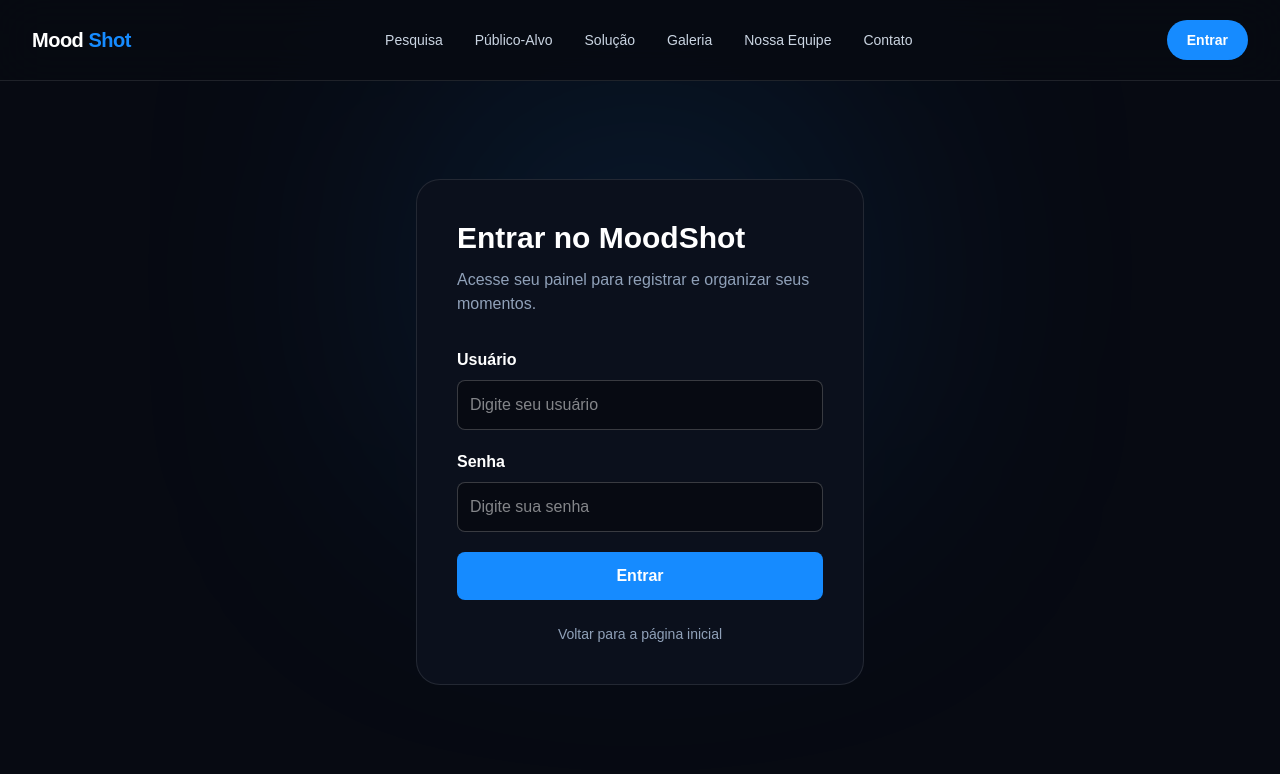
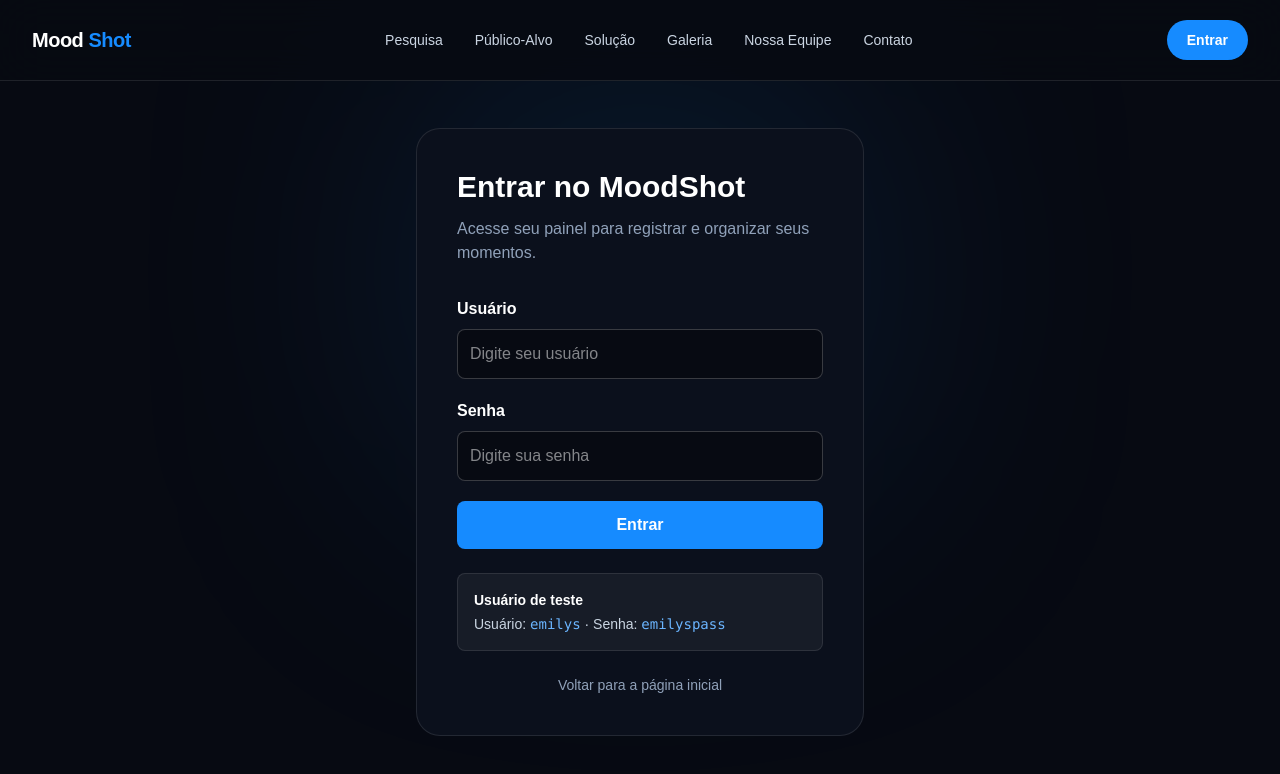
Before and after one commit to mateustavaresw/Moodshot-front-web, a React (Vite) app: page /login in a window 1280 px wide. Shown: the top 774 px of the page. Built offline with nearby package versions, Linux system fonts and the light colour scheme.

Commit message:
tela de login chamando a api e validando os campos

```diff
--- a/src/pages/Login.jsx
+++ b/src/pages/Login.jsx
@@ -1,7 +1,52 @@
-import { Link } from "react-router-dom";
+import { useState } from "react";
+import { Link, Navigate, useLocation, useNavigate } from "react-router-dom";
+import FormField from "../components/FormField";
+import useAuth from "../hooks/useAuth";
+import useForm from "../hooks/useForm";
 
-// por enquanto so o visual, a logica do login fica pra etapa 2
+function validateLogin(values) {
+  const errors = {};
+
+  if (!values.username.trim()) errors.username = "Informe o usuário.";
+  if (!values.password) errors.password = "Informe a senha.";
+
+  return errors;
+}
+
 function Login() {
+  const { login, isAuthenticated } = useAuth();
+  const navigate = useNavigate();
+  const location = useLocation();
+  const [loading, setLoading] = useState(false);
+  const [apiError, setApiError] = useState("");
+
+  const { values, errors, handleChange, handleSubmit } = useForm(
+    { username: "", password: "" },
+    validateLogin,
+  );
+
+  // se veio do PrivateRoute volta pra pagina que tentou abrir
+  const redirectTo = location.state?.from || "/painel";
+
+  // ja ta logado, nao precisa ver o login
+  if (isAuthenticated) {
+    return <Navigate to={redirectTo} replace />;
+  }
+
+  async function onSubmit({ username, password }) {
+    setLoading(true);
+    setApiError("");
+
+    try {
+      await login(username.trim(), password);
+      navigate(redirectTo, { replace: true });
+    } catch (error) {
+      setApiError(error.message);
+    } finally {
+      setLoading(false);
+    }
+  }
+
   return (
     <section className="relative isolate flex min-h-screen items-center justify-center px-6 pb-16 pt-32">
       <div className="absolute left-1/2 top-20 -z-10 h-96 w-96 -translate-x-1/2 rounded-full bg-[#168BFF]/20 blur-[140px]" />
@@ -12,38 +57,57 @@ function Login() {
           Acesse seu painel para registrar e organizar seus momentos.
         </p>
 
-        <form className="mt-8 space-y-5">
-          <div>
-            <label htmlFor="usuario" className="mb-2 block font-bold">
-              Usuário
-            </label>
-            <input
-              id="usuario"
+        {location.state?.from && (
+          <p className="mt-6 rounded-lg border border-[#FF7A00]/40 bg-[#FF7A00]/10 p-3 text-sm text-orange-200">
+            Faça login para acessar essa página.
+          </p>
+        )}
+
+        <form onSubmit={handleSubmit(onSubmit)} noValidate className="mt-8 space-y-5">
+          <FormField
+            label="Usuário"
+            id="username"
             type="text"
+            autoComplete="username"
             placeholder="Digite seu usuário"
-              className="w-full rounded-lg border border-white/20 bg-[#070A12] p-3 outline-none focus:border-[#168BFF]"
+            value={values.username}
+            onChange={handleChange}
+            error={errors.username}
           />
-          </div>
 
-          <div>
-            <label htmlFor="senha" className="mb-2 block font-bold">
-              Senha
-            </label>
-            <input
-              id="senha"
+          <FormField
+            label="Senha"
+            id="password"
             type="password"
+            autoComplete="current-password"
             placeholder="Digite sua senha"
-              className="w-full rounded-lg border border-white/20 bg-[#070A12] p-3 outline-none focus:border-[#168BFF]"
+            value={values.password}
+            onChange={handleChange}
+            error={errors.password}
           />
-          </div>
+
+          {apiError && (
+            <p role="alert" className="rounded-lg bg-red-500/10 p-3 text-sm text-red-300">
+              {apiError}
+            </p>
+          )}
 
           <button
             type="submit"
-            className="w-full rounded-lg bg-[#168BFF] px-6 py-3 font-bold transition hover:bg-[#0874df]"
+            disabled={loading}
+            className="w-full rounded-lg bg-[#168BFF] px-6 py-3 font-bold transition hover:bg-[#0874df] disabled:cursor-not-allowed disabled:opacity-60"
           >
-            Entrar
+            {loading ? "Entrando..." : "Entrar"}
           </button>
         </form>
+
+        <div className="mt-6 rounded-lg border border-white/10 bg-white/5 p-4 text-sm text-slate-300">
+          <p className="font-bold text-white">Usuário de teste</p>
+          <p className="mt-1">
+            Usuário: <code className="text-[#6BB5FF]">emilys</code> · Senha:{" "}
+            <code className="text-[#6BB5FF]">emilyspass</code>
+          </p>
+        </div>
 
         <Link to="/" className="mt-6 block text-center text-sm text-slate-400 hover:text-white">
           Voltar para a página inicial
```
Lines whose indentation alone changed are shown as unchanged.
